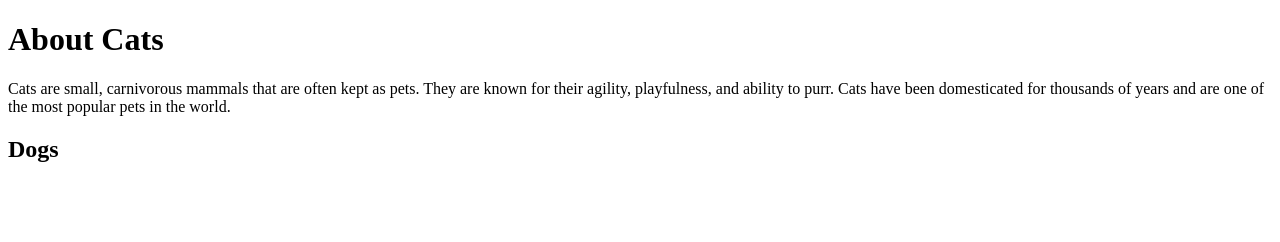
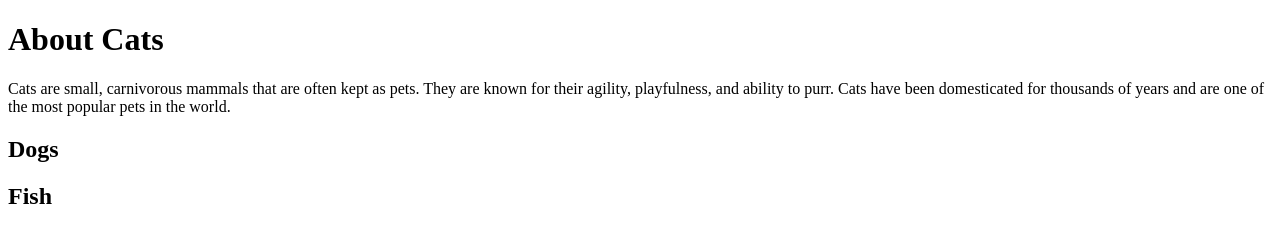
Before and after one commit to KRoperUK/git-example, a plain HTML site: page index.html in a window 1280 px wide. Drawn offline with Linux system fonts and the light colour scheme.

Commit message:
add section about fish to index.html

```diff
--- a/index.html
+++ b/index.html
@@ -9,5 +9,6 @@
     <h1>About Cats</h1>
     <p>Cats are small, carnivorous mammals that are often kept as pets. They are known for their agility, playfulness, and ability to purr. Cats have been domesticated for thousands of years and are one of the most popular pets in the world.</p>
     <h2>Dogs</h2>
+    <h2>Fish</h2>
 </body>
 </html></html>
```
